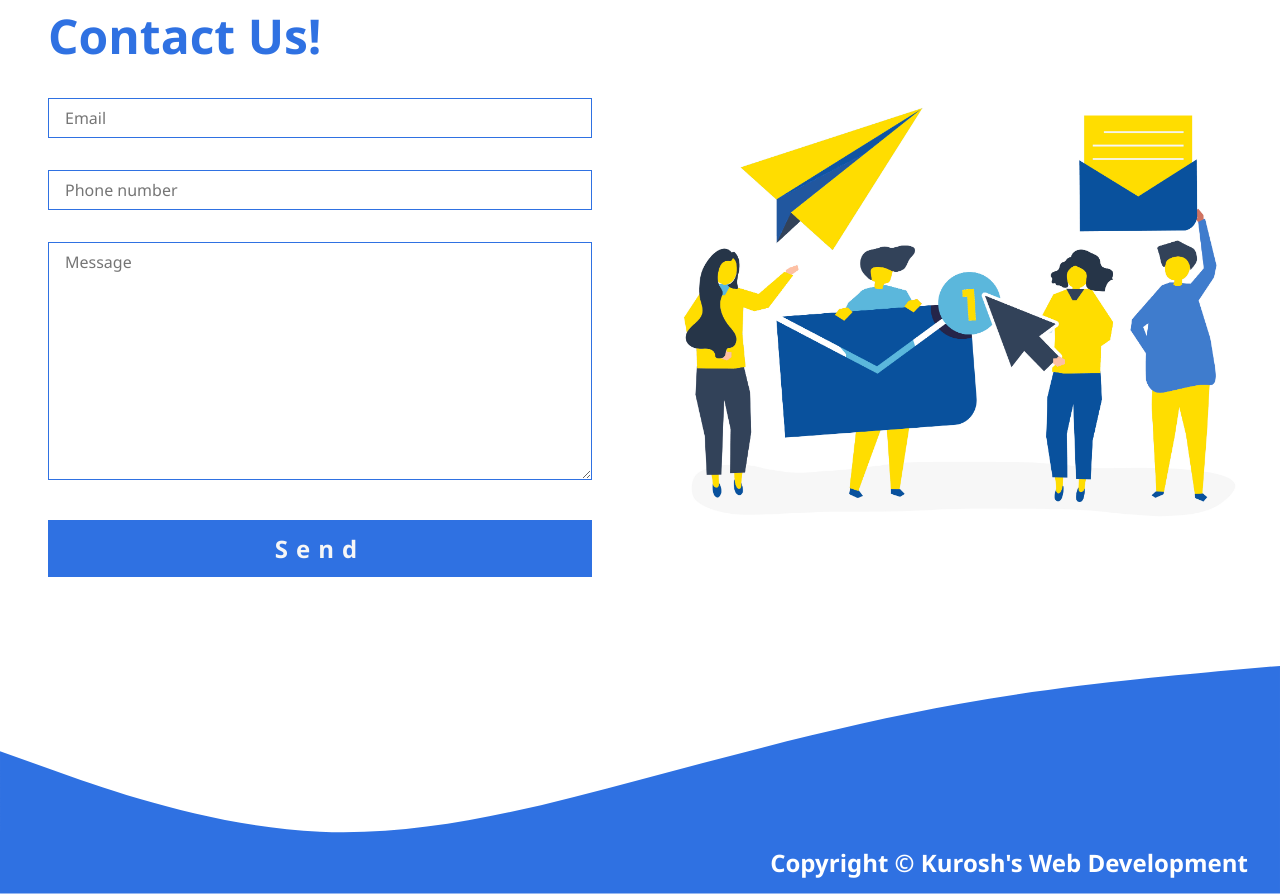
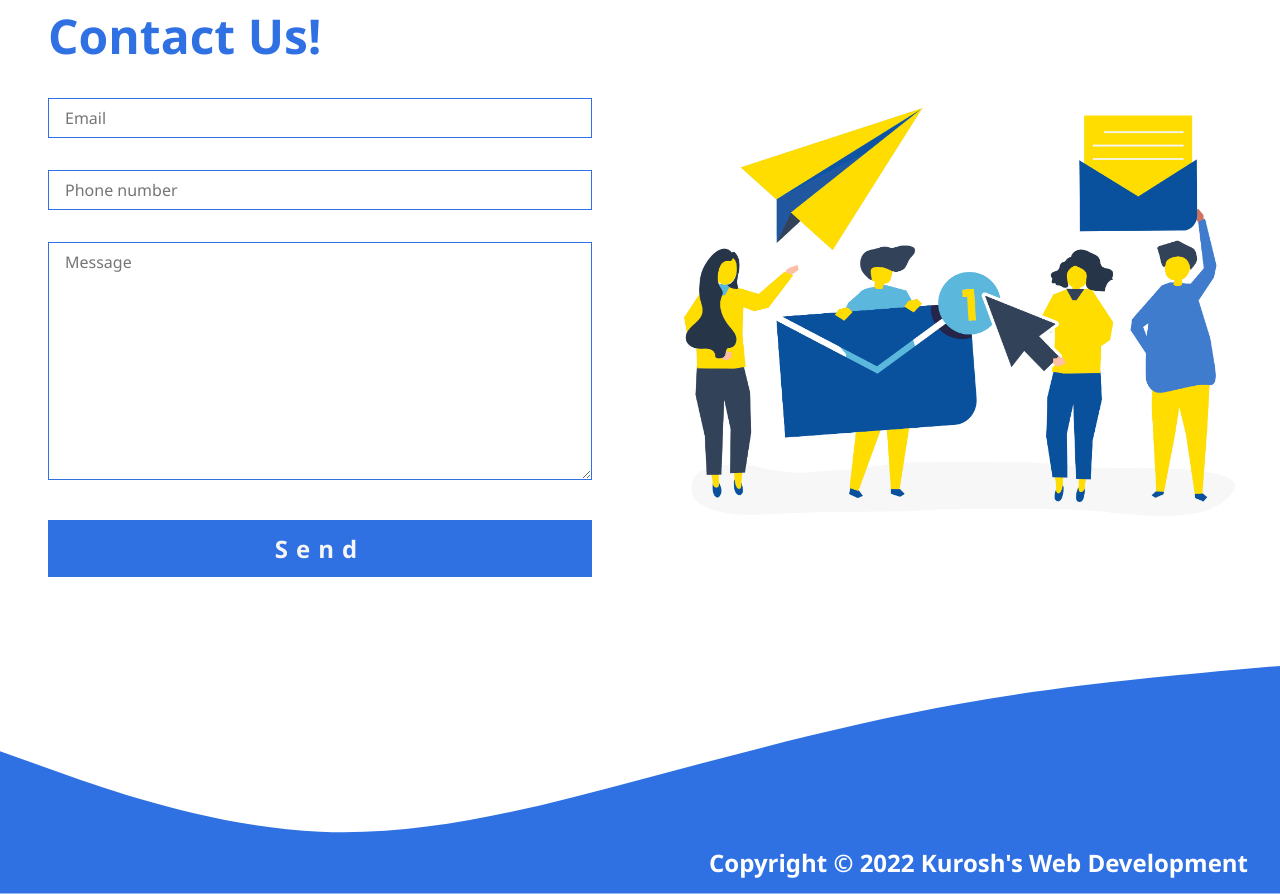
Before and after one commit to kuroshKhaliqi/landing-page, a plain HTML site: page index.html in a window 1280 px wide. Shown: the part 2668-3562 px from the top of the page. Drawn offline with Linux system fonts and the light colour scheme.

Commit message:
Version 1.01

```diff
--- a/index.html
+++ b/index.html
@@ -150,7 +150,7 @@
         ></path>
       </svg>
       <div class="footer">
-        <h1>Copyright &#169; Kurosh's Web Development</h1>
+        <h1>Copyright &#169; 2022 Kurosh's Web Development</h1>
       </div>
     </section>
   </body>
--- a/styles.css
+++ b/styles.css
@@ -355,6 +355,3 @@ textarea {
   margin-top: -3em;
   color: white;
 }
-
-svg {
-}
```
